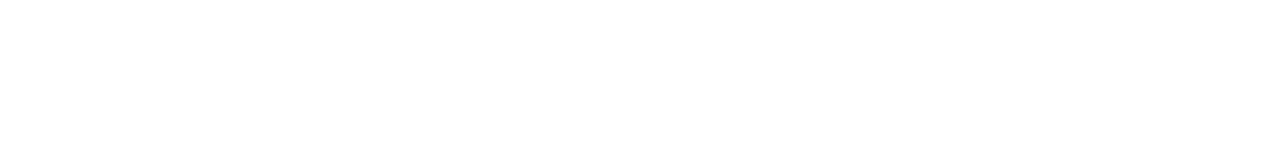
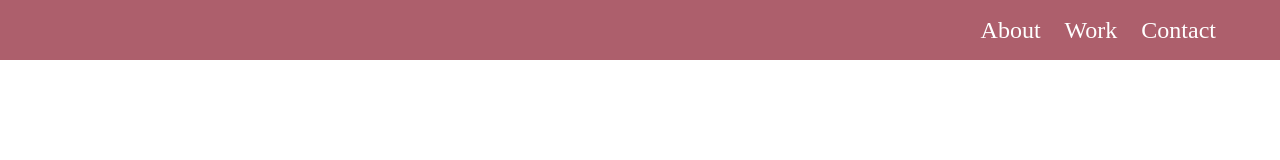
Before and after one commit to wallypaul/personal-portfolio, a plain HTML site: page fcc-test-suite-template-master/index.html in a window 1280 px wide. Drawn offline with Linux system fonts and the light colour scheme.

Commit message:
Initial Commit
Navigation bar done

```diff
--- a/fcc-test-suite-template-master/css/style.css
+++ b/fcc-test-suite-template-master/css/style.css
@@ -0,0 +1,35 @@
+body,
+html {
+  margin: 0 auto;
+  max-width: 100vw;
+}
+
+.navbar {
+  background-color: rgb(173, 95, 108);
+  height: 60px;
+  display: flex;
+  align-items: center;
+  justify-content: center;
+}
+
+.nav-content {
+  list-style: none;
+  display: flex;
+  gap: 1.5rem;
+  position: absolute;
+  right: 0;
+  margin-right: 5%;
+  color: white;
+  font-size: 1.5rem;
+  cursor: pointer;
+}
+
+.topic {
+  height: 100%;
+
+}
+
+.topic:hover {
+  background-color: rgb(67, 93, 221);
+
+}
--- a/fcc-test-suite-template-master/index.html
+++ b/fcc-test-suite-template-master/index.html
@@ -1,26 +1,22 @@
 <!DOCTYPE html>
 <html lang="en">
   <head>
-    <meta charset="UTF-8">
+    <meta charset="UTF-8" />
     <title>Fork Me! FCC: Test Suite Template</title>
-    <link rel="stylesheet" href="css/style.css">
+    <link rel="stylesheet" href="css/style.css" />
   </head>
 
   <body>
     <script src="https://cdn.freecodecamp.org/testable-projects-fcc/v1/bundle.js"></script>
-
-    <!--
-
-    Hello Camper!
-
-    For now, the test suite only works in Chrome!
-    Please read the README below in the JS Editor before beginning.
-    Feel free to delete this message once you have read it.
-    Good luck and Happy Coding!
-
-    - The freeCodeCamp Team
-
-    -->
-    <script  src="js/index.js"></script>
+    <main>
+      <div class="navbar">
+        <ul class="nav-content">
+          <li class="topic">About</li>
+          <li>Work</li>
+          <li>Contact</li>
+        </ul>
+      </div>
+    </main>
+    <script src="js/index.js"></script>
   </body>
 </html>
```
